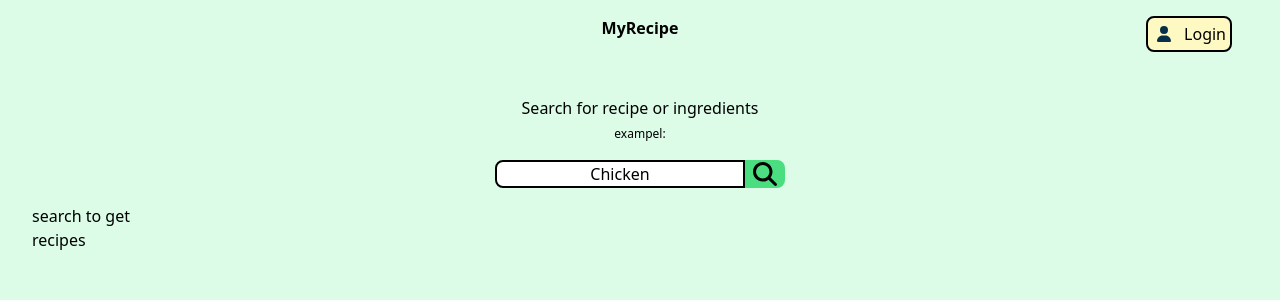
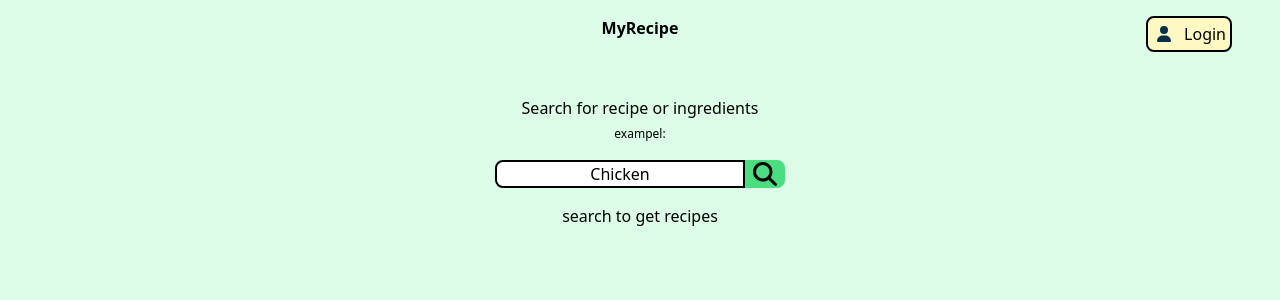
Before and after one commit to chas-academy/u06-fullstack-recipe-app-MatildaAK, an Angular app in the folder Recipe-frontend/: page / in a window 1280 px wide. Shown: the top 300 px of the page. Built offline with nearby package versions, Linux system fonts and the light colour scheme.

Commit message:
change style in recipes

```diff
--- a/Recipe-frontend/src/app/components/recipes/recipes.component.html
+++ b/Recipe-frontend/src/app/components/recipes/recipes.component.html
@@ -6,14 +6,16 @@
     <button (click)="searchRecipe()" class="bg-buttonbg w-10 rounded-r-lg"><img src="../../assets/searchicon.svg" alt="search icon" class="h-6 ml-2"></button>
 </div>
 
-<div class="grid grid-cols-auto gap-4 lg:grid-cols-8 mx-8">
+<div class="grid grid-cols-auto gap-4 lg:grid-cols-8 mx-8 mb-12">
     @for(recipe of recipes; track recipe){
         <article class="bg-200">
-
-                <h3 class="font-bold">{{recipe.label}}</h3>
-                <img src="{{recipe.image}}"  class="mx-3 w-full"/>
-                <p class="text-center border border-2 bg-buttonbg rounded-lg w-28 bottom-0 ml-6"><a [routerLink]="['/recipe', recipe.selfref | recipeidformatter]">Go to recipe</a></p>
-
+                <h3 class="font-bold text-center h-12">{{recipe.label}}</h3>
+                <img src="{{recipe.image}}"  class="h-[200px] px-2 w-full"/>
+                <div class="flex justify-center">
+                    <div class="relative">
+                        <p class="text-center border border-2 bg-buttonbg rounded-lg w-28 mt-4 mb-2 cursor-pointer z-20"><a [routerLink]="['/recipe', recipe.selfref | recipeidformatter]">Go to recipe</a></p>
+                    </div>
+                </div>
         </article>
-    } @empty {<p>search to get recipes</p>}
+    } @empty {<p class="text-center lg:col-start-3 lg:col-span-4">search to get recipes</p>}
 </div>
```
